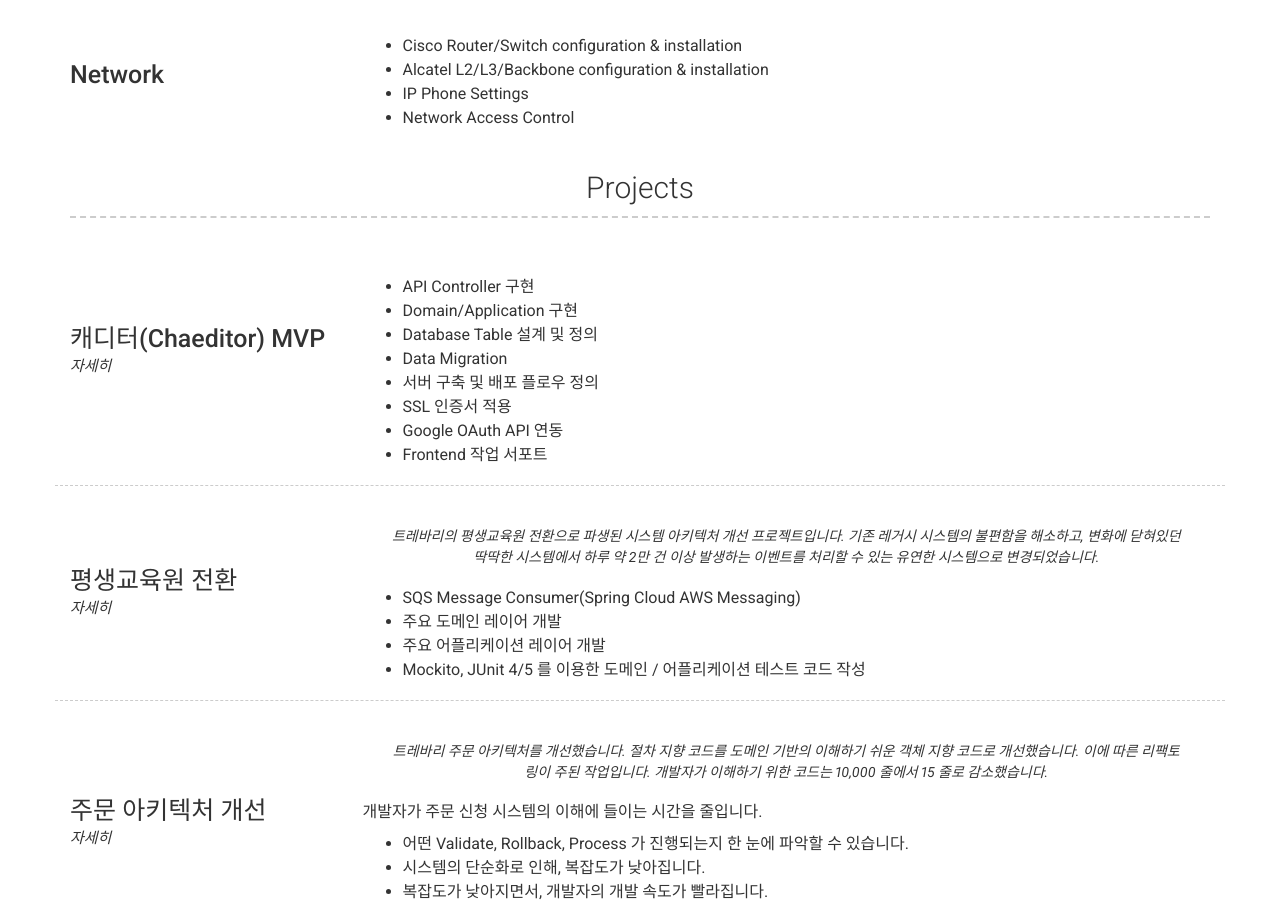
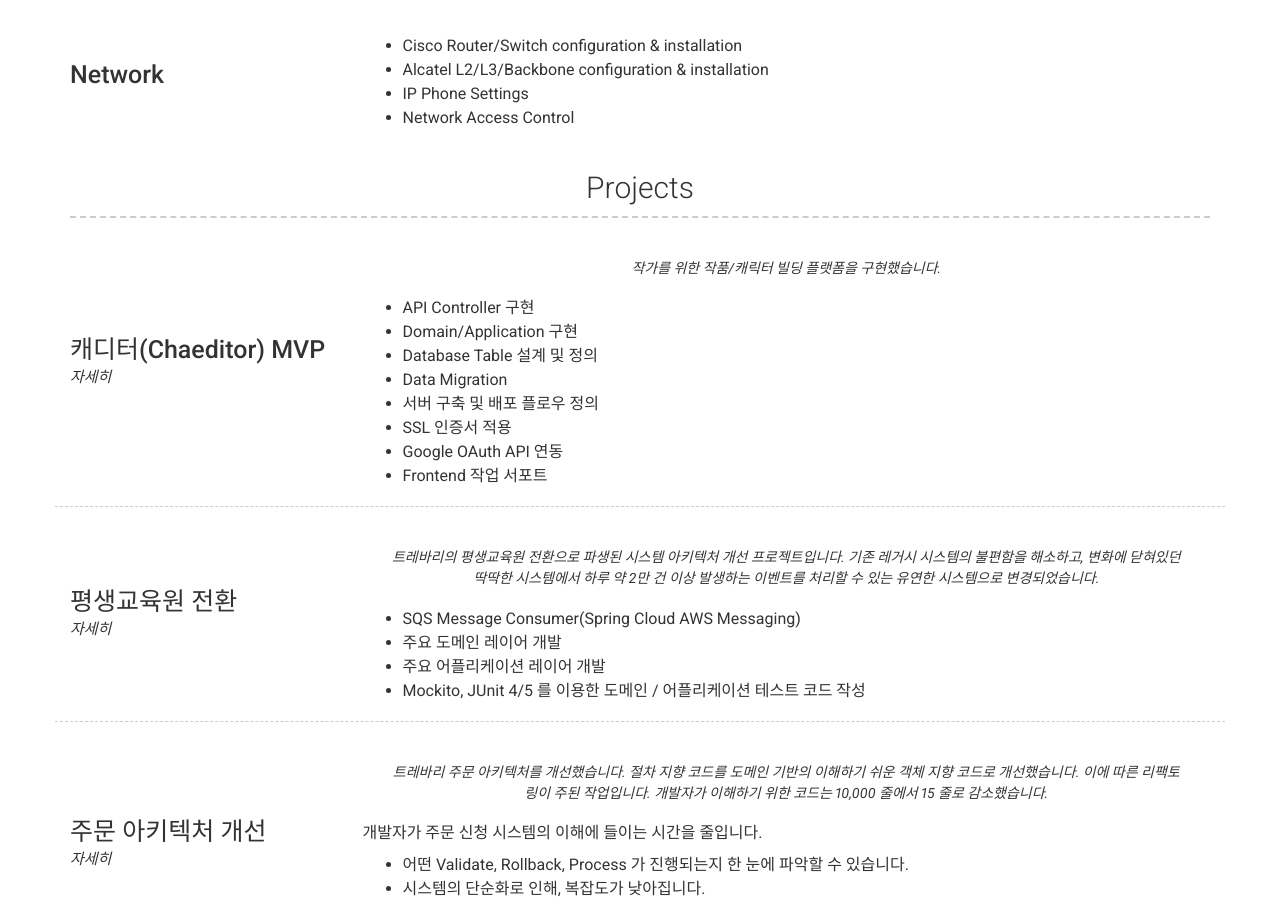
Before and after one commit to currenjin/resume, a Jekyll site: the page built from index.md, in a window 1280 px wide and 900 px high, scrolled down 1726 px. Built offline with Jekyll 4.4.1, drawn with Linux system fonts in a browser that asks for light colours; nearby versions of some CDN libraries.

Commit message:
update: chaeditor

```diff
--- a/_config.yml
+++ b/_config.yml
@@ -139,6 +139,7 @@ content:
         link: https://currenjin.notion.site/CJ-ENM-CHAEDITOR-12564b2d2e294011969b10af041b7aaf
         link_text: 자세히
         quote: >
+          작가를 위한 작품/캐릭터 빌딩 플랫폼을 구현했습니다.<br>
         description: |
           - API Controller 구현
           - Domain/Application 구현
```
